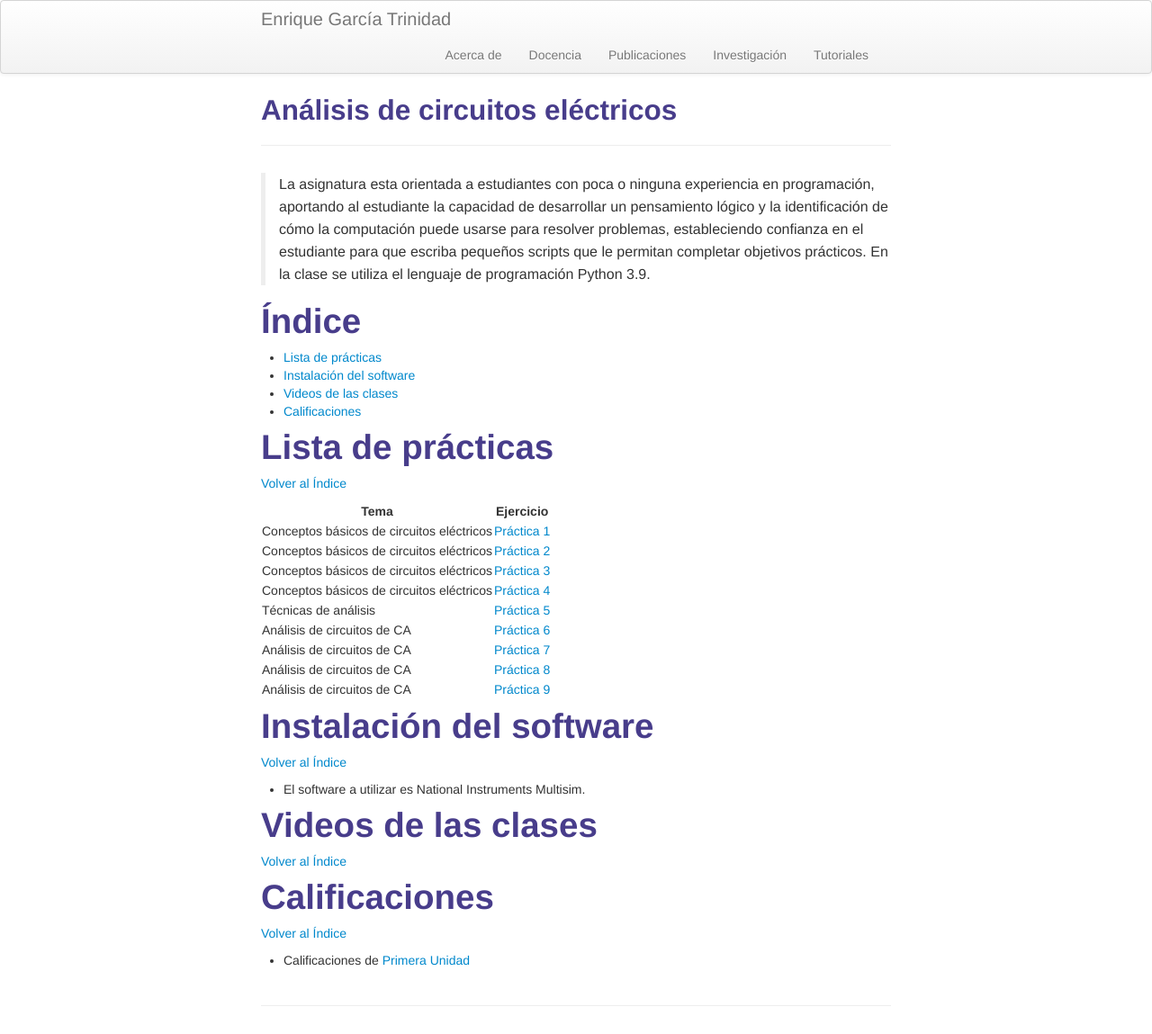
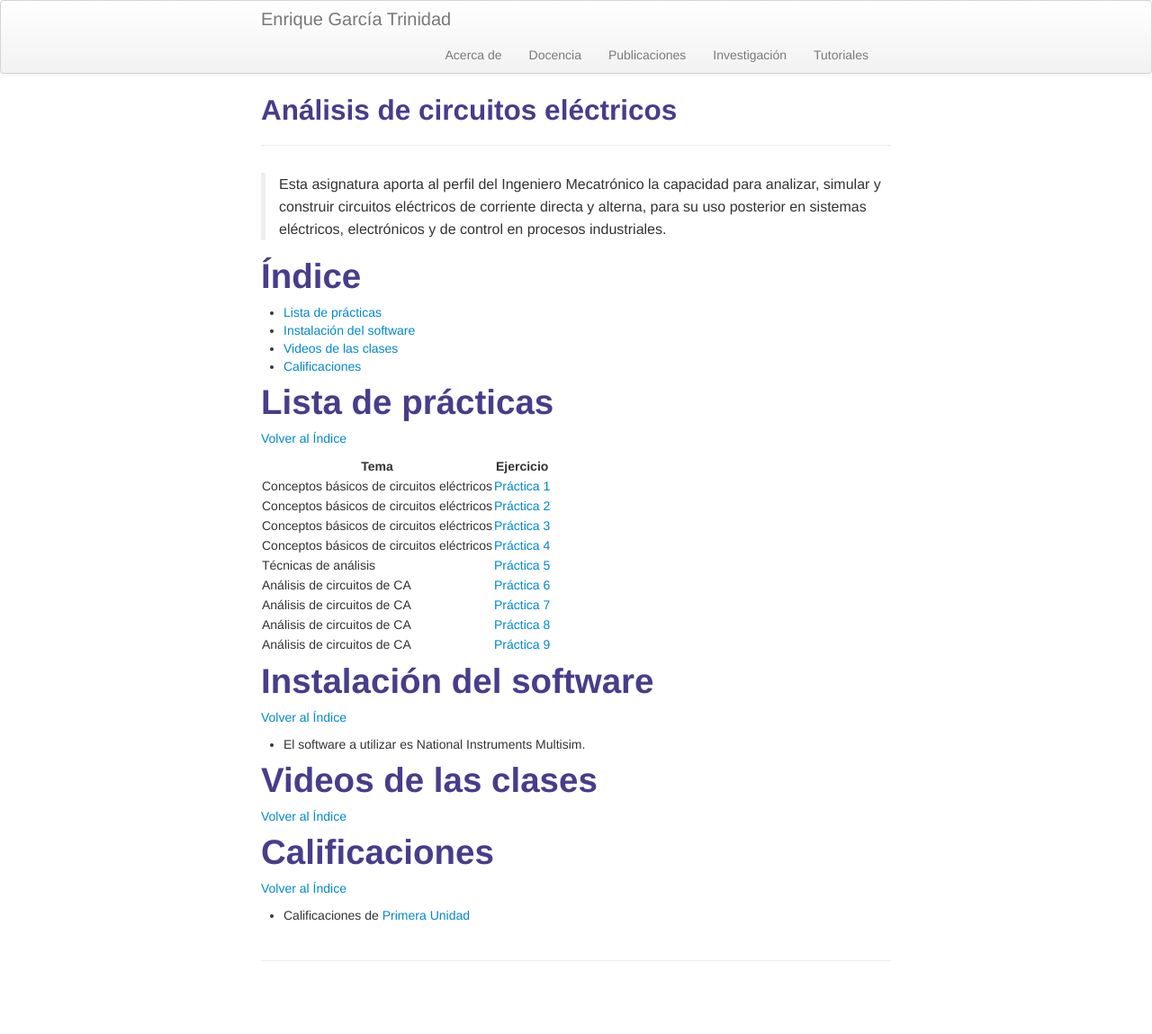
Before and after one commit to enriGarcia/enriGarcia.github.io, a Jekyll site: the page built from pages/teaching/circElec.md, in a window 1280 px wide. Shown: the whole page at 90% size. Built offline with Jekyll 4.4.1, drawn with Linux system fonts in a browser that asks for light colours; after the commit the page ends 1099 px from its top, so only the background shows below that.

Commit message:
webpage update

```diff
--- a/pages/teaching/circElec.md
+++ b/pages/teaching/circElec.md
@@ -3,7 +3,7 @@ layout: page
 title: Análisis de circuitos eléctricos
 description: Listado de prácticas
 ---
-> La asignatura esta orientada a estudiantes con poca o ninguna experiencia en programación, aportando al estudiante la capacidad de desarrollar un pensamiento lógico y la identificación de cómo la computación puede usarse para resolver problemas, estableciendo confianza en el estudiante para que escriba pequeños scripts que le permitan completar objetivos prácticos. En la clase se utiliza el lenguaje de programación Python 3.9.
+> Esta asignatura aporta al perfil del Ingeniero Mecatrónico la capacidad para analizar, simular y construir circuitos eléctricos de corriente directa y alterna, para su uso posterior en sistemas eléctricos, electrónicos y de control en procesos industriales.
 
 # Índice
 - [Lista de prácticas](#lista-de-prácticas)
```
